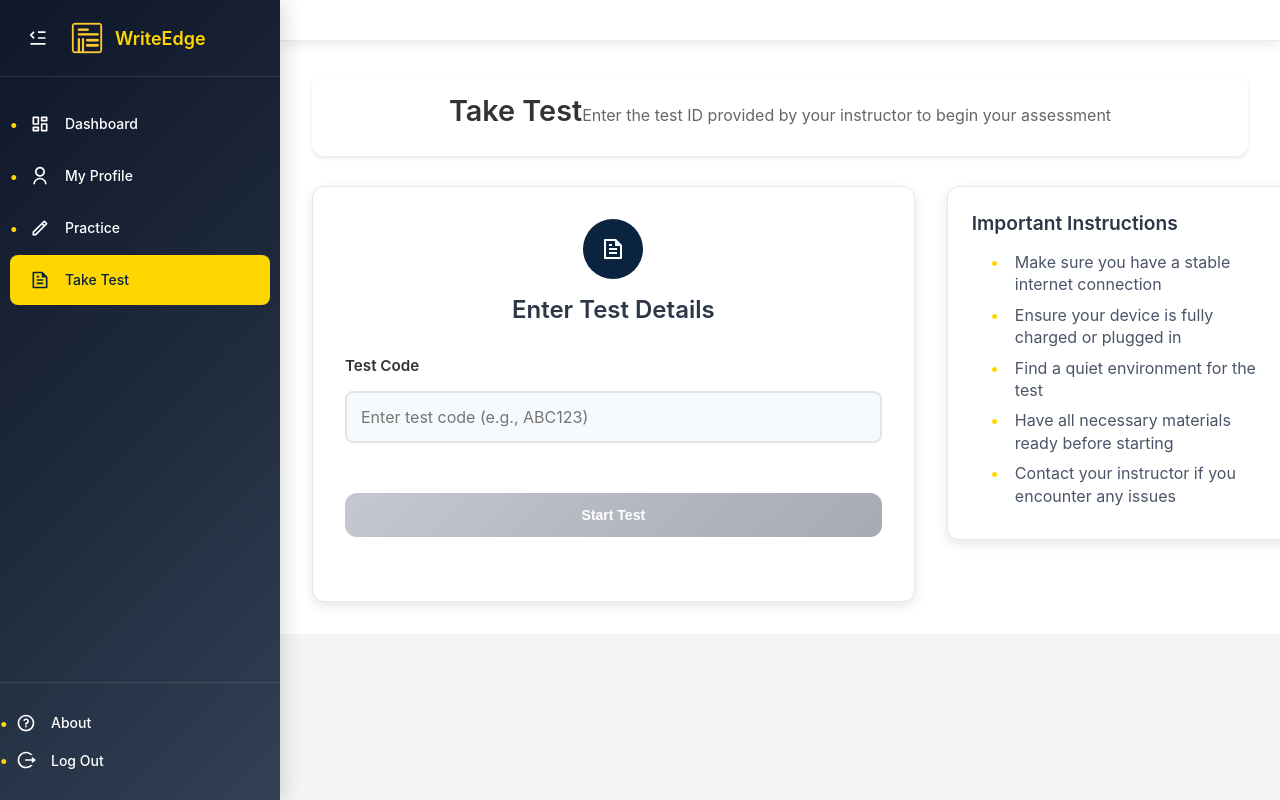
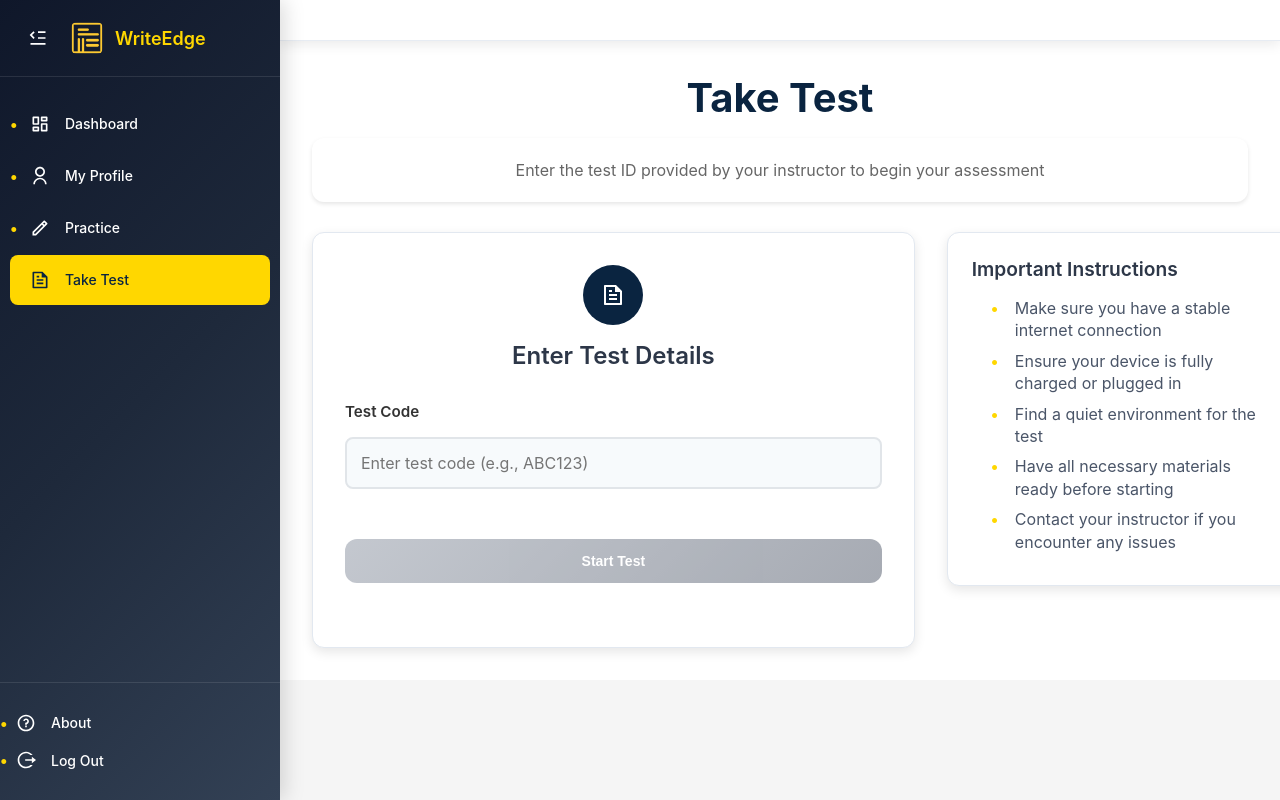
Before and after one commit to omkarumale111/Mini_Project, a React (Vite) app in the folder Front End/: page /take-test in a window 1280 px wide. Built offline with nearby package versions, Linux system fonts and the light colour scheme.

Commit message:
Fixed Take Test Page

```diff
--- a/Front End/src/pages/TakeTest.css
+++ b/Front End/src/pages/TakeTest.css
@@ -236,8 +236,21 @@
   margin: 0;
 }
 
+.page-title {
+  margin-bottom: 1rem;
+}
+
+.page-title h1 {
+  margin: 0;
+  font-size: 2.5rem;
+  color: #0a2440;
+  font-weight: 700;
+  text-align: center;
+}
+
 .test-header {
   margin-bottom: 2rem;
+  text-align: center;
 }
 
 .test-header h2 {
--- a/Front End/src/pages/TakeTest.jsx
+++ b/Front End/src/pages/TakeTest.jsx
@@ -220,8 +220,10 @@ const TakeTest = () => {
 
         {/* Test Content */}
         <div className="test-content">
+          <div className="page-title">
+            <h1>Take Test</h1>
+          </div>
           <div className="test-header">
-            <h2>Take Test</h2>
             <p>Enter the test ID provided by your instructor to begin your assessment</p>
           </div>
 
```
